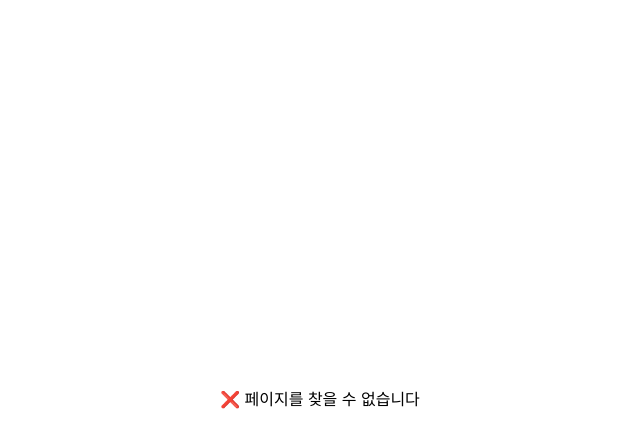
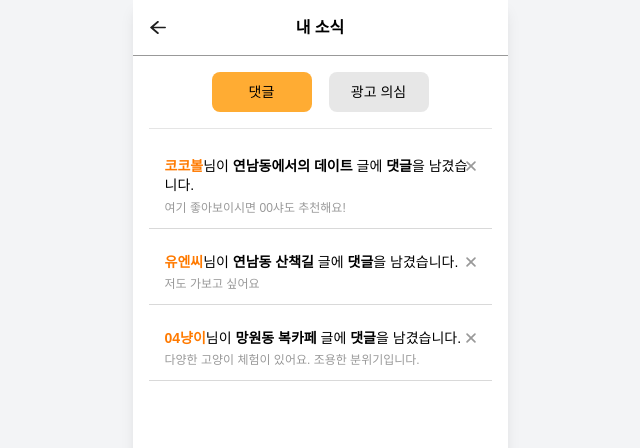
Before and after one commit to dongnae-bangnae/FE, a React (Vite) app: page /mypage/notification in a window 1280 px wide. Before the commit this address had no page. Shown: the top 448 px of the page, without its empty margins (320-960 px from the left). Built offline with nearby package versions, Linux system fonts and the light colour scheme.

Commit message:
✨ Feat: 댓글/광고의심 페이지 구현

```diff
--- a/package.json
+++ b/package.json
@@ -17,6 +17,7 @@
     "lucide-react": "^0.525.0",
     "react": "^19.0.0",
     "react-dom": "^19.0.0",
+    "react-icons": "^5.5.0",
     "react-router-dom": "^7.6.3",
     "tailwindcss": "^4.1.11",
     "zod": "^3.25.67",
--- /dev/null
+++ b/src/components/NotificationItem.tsx
@@ -0,0 +1,76 @@
+import { IoClose } from "react-icons/io5";
+import { useNavigate } from "react-router-dom";
+
+import { NotificationType } from "../types/notification";
+
+interface Props {
+  item: NotificationType;
+  onDelete: () => void;
+}
+
+const NotificationItem = ({ item, onDelete }: Props) => {
+  const navigate = useNavigate();
+
+  const handleClick = () => {
+    if (item.type === "comment") {
+      navigate(`/record/${item.postId}#comments`);
+    } else if (item.type === "ad" && item.reportCount < 20) {
+      navigate(`/record/${item.postId}`);
+    }
+    // 20회 이상일 경우는 이동 X
+  };
+
+  const getSubText = () => {
+    if (item.type === "comment") {
+      return item.subText ?? "";
+    }
+    if (item.type === "ad") {
+      if (item.reportCount >= 20) return "게시물이 자동으로 삭제되었습니다.";
+      if (item.reportCount >= 10)
+        return "20회 누적 시, 게시물은 자동으로 삭제됩니다.";
+    }
+    return "";
+  };
+
+  return (
+    <div
+      className="relative bg-white px-4 py-3 border-b border-[#D9D9D9] cursor-pointer"
+      onClick={handleClick}
+    >
+      {/* 닫기 버튼 */}
+      <button
+        onClick={(e) => {
+          e.stopPropagation();
+          onDelete();
+        }}
+        className="absolute top-3 right-3 text-[#999] hover:text-black"
+      >
+        <IoClose size={18} />
+      </button>
+
+      {/* 본문 */}
+      <div className="text-sm leading-snug">
+        {item.type === "comment" ? (
+          <>
+            <b className="text-[#FF7A00]">{item.nickname}</b>님이{" "}
+            <b>{item.postTitle}</b> 글에 <b>{item.isReply ? "답글" : "댓글"}</b>
+            을 남겼습니다.
+            {getSubText() && (
+              <p className="text-xs text-[#999999] mt-1">{getSubText()}</p>
+            )}
+          </>
+        ) : (
+          <>
+            <b>{item.postTitle}</b> 글, 광고 의심{" "}
+            <span className="text-[#FF7A00] font-semibold">
+              {item.reportCount}회
+            </span>
+            <p className="text-xs text-[#999] mt-1">{getSubText()}</p>
+          </>
+        )}
+      </div>
+    </div>
+  );
+};
+
+export default NotificationItem;
--- /dev/null
+++ b/src/dummyData/notificationData.ts
@@ -0,0 +1,55 @@
+import { NotificationType } from "../types/notification";
+
+export const commentNotifications: NotificationType[] = [
+  {
+    id: 1,
+    type: "comment",
+    nickname: "코코볼",
+    postTitle: "연남동에서의 데이트",
+    postId: 101,
+    isReply: false,
+    subText: "여기 좋아보이시면 00샤도 추천해요!"
+  },
+  {
+    id: 2,
+    type: "comment",
+    nickname: "유엔씨",
+    postTitle: "연남동 산책길",
+    postId: 102,
+    isReply: false,
+    subText: "저도 가보고 싶어요"
+  },
+  {
+    id: 3,
+    type: "comment",
+    nickname: "04냥이",
+    postTitle: "망원동 복카페",
+    postId: 103,
+    isReply: false,
+    subText: "다양한 고양이 체험이 있어요. 조용한 분위기입니다."
+  }
+];
+
+export const adNotifications: NotificationType[] = [
+  {
+    id: 1,
+    type: "ad",
+    postTitle: "망원동 산책길",
+    postId: 101,
+    reportCount: 10
+  },
+  {
+    id: 2,
+    type: "ad",
+    postTitle: "연남동 떡볶이",
+    postId: 102,
+    reportCount: 17
+  },
+  {
+    id: 3,
+    type: "ad",
+    postTitle: "망원동 산책길",
+    postId: 101,
+    reportCount: 20
+  }
+];
--- a/src/pages/EditNicknamePage.tsx
+++ b/src/pages/EditNicknamePage.tsx
@@ -35,7 +35,7 @@ function EditNicknamePage() {
       <div className="fixed bottom-0 left-1/2 -translate-x-1/2 w-[375px] px-4 py-3 bg-white z-50">
         <button
           disabled={!isActive}
-          className={`w-full h-10 rounded-md text-white text-sm font-semibold ${
+          className={`w-full h-10 rounded-md text-sm font-semibold ${
             isActive ? "bg-[#F59E0B]" : "bg-gray-300"
           }`}
         >
--- a/src/pages/MyPage.tsx
+++ b/src/pages/MyPage.tsx
@@ -24,7 +24,7 @@ function MyPage() {
             src={RingIcon}
             alt="알림"
             style={{ width: "20px", height: "20px", cursor: "pointer" }}
-            onClick={() => navigate("/mypage/notifications")}
+            onClick={() => navigate("/mypage/notification")}
           />
           <img
             src={SettingIcon}
--- /dev/null
+++ b/src/pages/NotificationPage.tsx
@@ -0,0 +1,68 @@
+import { useState } from "react";
+
+import Header from "../components/common/Header";
+import NotificationItem from "../components/NotificationItem";
+import {
+  adNotifications,
+  commentNotifications
+} from "../dummyData/notificationData";
+
+const NotificationPage = () => {
+  const [tab, setTab] = useState<"comment" | "ad">("comment");
+  const [comments, setComments] = useState(commentNotifications);
+  const [ads, setAds] = useState(adNotifications);
+
+  const handleDelete = (id: number) => {
+    if (tab === "comment") {
+      setComments((prev) => prev.filter((item) => item.id !== id));
+    } else {
+      setAds((prev) => prev.filter((item) => item.id !== id));
+    }
+  };
+
+  return (
+    <div className="w-full max-w-[375px] mx-auto bg-white min-h-screen">
+      <Header title="내 소식" underline />
+
+      <div className="flex justify-center mt-4">
+        <button
+          onClick={() => setTab("comment")}
+          className={`w-[100px] h-[40px] rounded-lg text-sm font-medium ${
+            tab === "comment" ? "bg-[#FFAC33]" : "bg-[#D9D9D99E] text-black"
+          }`}
+        >
+          댓글
+        </button>
+
+        <div style={{ width: "17px" }} />
+
+        <button
+          onClick={() => setTab("ad")}
+          className={`w-[100px] h-[40px] rounded-lg text-sm font-medium ${
+            tab === "ad" ? "bg-[#FFAC33]" : "bg-[#D9D9D99E] text-black"
+          }`}
+        >
+          광고 의심
+        </button>
+      </div>
+
+      {/* 구분선 */}
+      <div className="w-full px-4 mt-4">
+        <div className="w-full border-b border-[#E5E5E5]" />
+      </div>
+
+      {/* 알림 목록 */}
+      <div className="p-4 flex flex-col gap-3">
+        {(tab === "comment" ? comments : ads).map((item) => (
+          <NotificationItem
+            key={item.id}
+            item={item}
+            onDelete={() => handleDelete(item.id)}
+          />
+        ))}
+      </div>
+    </div>
+  );
+};
+
+export default NotificationPage;
--- a/src/pages/NotificationsPage.tsx
+++ /dev/null
@@ -1,5 +0,0 @@
-const NotificationsPage = () => {
-  return <div>알림 페이지</div>;
-};
-
-export default NotificationsPage;
--- /dev/null
+++ b/src/types/notification.ts
@@ -0,0 +1,19 @@
+export interface CommentNotification {
+  id: number;
+  type: "comment";
+  nickname: string;
+  postTitle: string;
+  postId: number;
+  isReply: boolean;
+  subText: string;
+}
+
+export interface AdNotification {
+  id: number;
+  type: "ad";
+  postTitle: string;
+  postId: number;
+  reportCount: number;
+}
+
+export type NotificationType = CommentNotification | AdNotification;
```
Also changed, not shown: src/App.tsx (+4 -3 lines), 1 other file (tests, documents, lock files or other folders).
